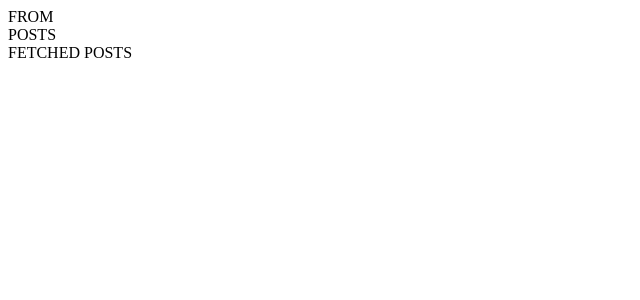
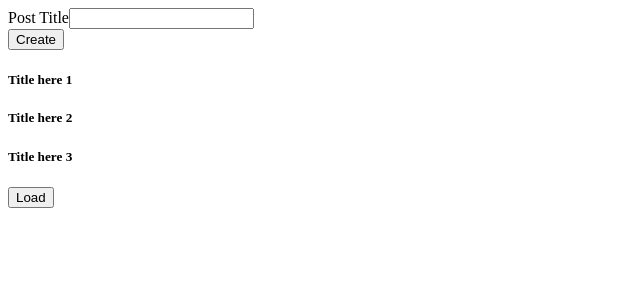
Before and after one commit to DanielOrDany/rozraha-frontend, a React (Create React App) app: page / in a window 1280 px wide. Shown: the top 300 px of the page, without its empty margins (0-640 px from the left). Built offline with nearby package versions, Linux system fonts and the light colour scheme.

Commit message:
added basic components

```diff
--- a/src/App.js
+++ b/src/App.js
@@ -1,11 +1,14 @@
 import React from "react";
+import FetchedPosts from "./components/FetchedPosts";
+import PostForm from "./components/PostForm";
+import Posts from "./components/Posts";
 
 function App() {
     return (
         <div>
-            <div>FROM</div>
-            <div>POSTS</div>
-            <div>FETCHED POSTS</div>
+            <PostForm />
+            <Posts posts={[1,2,3]}/>
+            <FetchedPosts posts={[]}/>
         </div>
     );
 }
--- /dev/null
+++ b/src/components/FetchedPosts.js
@@ -0,0 +1,10 @@
+import React from "react";
+import Post from "./Post";
+
+// eslint-disable-next-line import/no-anonymous-default-export
+export default ({ posts }) => {
+    if (!posts.length) {
+        return <button>Load</button>
+    }
+    return posts.map((post) => <Post post={post} key={post} />)
+};
--- /dev/null
+++ b/src/components/Post.js
@@ -0,0 +1,10 @@
+import React from 'react';
+
+// eslint-disable-next-line import/no-anonymous-default-export
+export default ({post}) => {
+    return (
+        <div>
+            <h5>Title here {post}</h5>
+        </div>
+    )
+}
--- /dev/null
+++ b/src/components/PostForm.js
@@ -0,0 +1,24 @@
+import React from "react";
+
+export default class PostForm extends React.Component {
+    constructor(props) {
+        super(props);
+        this.state = {};
+    }
+
+    submitHandler = (event) => {
+        event.preventDefault();
+    };
+
+    render() {
+        return (
+            <form onSubmit={this.submitHandler}>
+                <div>
+                    <label htmlFor="title">Post Title</label>
+                    <input type="text" id="title" />
+                </div>
+                <button type="submit">Create</button>
+            </form>
+        );
+    }
+}
--- /dev/null
+++ b/src/components/Posts.js
@@ -0,0 +1,10 @@
+import React from 'react';
+import Post from './Post';
+
+// eslint-disable-next-line import/no-anonymous-default-export
+export default ({posts}) => {
+    if(!posts.length) {
+        return <p>No posts here</p>
+    }
+    return posts.map((post) => <Post post={post} key={post} />)
+}
```
